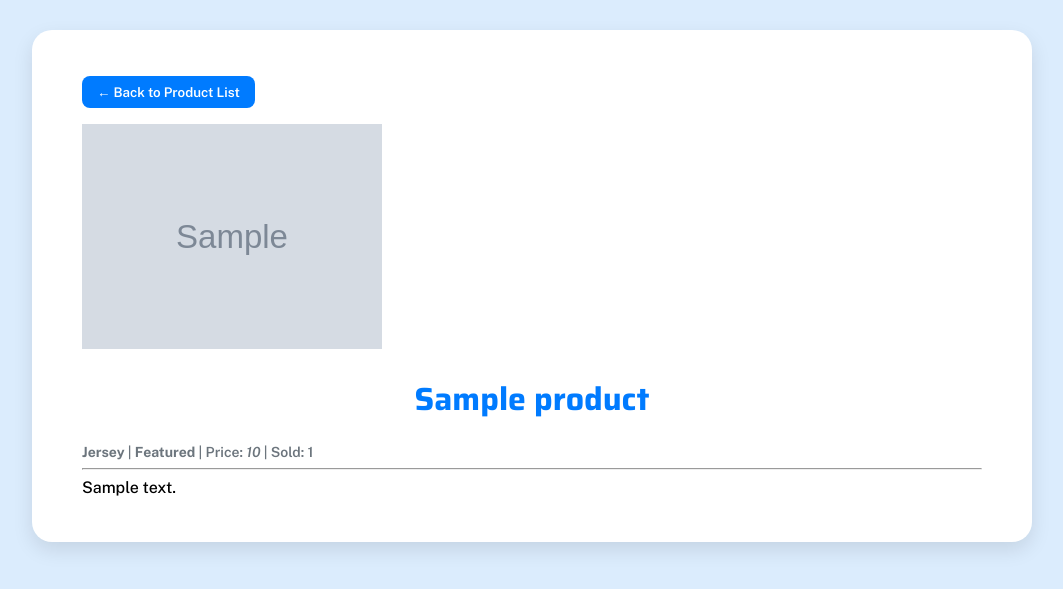
After one commit to mairazma/football-shop, a Django app: page /product/00000000-0000-0000-0000-000000000001/ in a window 1280 px wide. The commit adds this page. Shown: the top 589 px of the page, without its empty margins (108-1171 px from the left). Run offline with Django 5.2, Linux system fonts and the light colour scheme; tables that the repository leaves empty hold one stand-in row (values such as "Sample post"); grey boxes marked "Sample" are stand-in pictures.

Commit message:
Tugas 3 Done

```diff
--- a/football_shop/settings.py
+++ b/football_shop/settings.py
@@ -34,6 +34,9 @@
 
 ALLOWED_HOSTS = ["localhost", "127.0.0.1", 'maira-azma-footballshop.pbp.cs.ui.ac.id']
 
+CSRF_TRUSTED_ORIGINS = [
+    "https://maira-azma-footballshop.pbp.cs.ui.ac.id/"
+]
 
 # Application definition
 
@@ -62,7 +65,7 @@
 TEMPLATES = [
     {
         'BACKEND': 'django.template.backends.django.DjangoTemplates',
-        'DIRS': [],
+        'DIRS': [BASE_DIR / 'templates'],
         'APP_DIRS': True,
         'OPTIONS': {
             'context_processors': [
--- a/main/models.py
+++ b/main/models.py
@@ -1,6 +1,7 @@
 from django.db import models
+import uuid
 
-class Product(models.Model):
+class Products(models.Model):
     CATEGORY_CHOICES = [
         ('jersey', 'Jersey'),
         ('shoes', 'Shoes'),
@@ -8,14 +9,16 @@
         ('accessories', 'Accessories'),
         ('training', 'Training'),
         ('merchandise', 'Merchandise'),
-        ('protection', 'Protection')
+        ('protection', 'Protection'),
+        ('-', '-')
     ]
 
-    nama = models.CharField(max_length=255)
-    price = models.PositiveIntegerField(default=0)
-    description = models.TextField(default=0)
+    id = models.UUIDField(primary_key=True, default=uuid.uuid4, editable=False)
+    name = models.CharField(max_length=255)
+    price = models.IntegerField(default=0)
+    description = models.TextField(default="")
     thumbnail = models.URLField(blank=True, null=True)
-    category = models.CharField(max_length=20, choices=CATEGORY_CHOICES, default='Sport')
+    category = models.CharField(max_length=20, choices=CATEGORY_CHOICES, default='-')
     is_featured = models.BooleanField(default=False)
 
     # tambahan
--- /dev/null
+++ b/main/templates/product_detail.html
@@ -0,0 +1,26 @@
+{% extends 'base.html' %}
+{% block content %}
+<div class="card">
+<p><a href="{% url 'main:show_main' %}"><button>← Back to Product List</button></a></p>
+
+{% if product.thumbnail %}
+<img src="{{ product.thumbnail }}" alt="Product thumbnail" width="300">
+<div class="info-block">
+    <h1>{{ product.name }}</h1>
+    <h5>
+        <b>{{ product.get_category_display }}</b>
+        {% if product.is_featured %} | <b>Featured</b>{% endif %}
+        {% if product.is_best_seller %} | <b>Best Seller</b>{% endif %}
+        | Price: <i> {{ product.price }}</i>
+        | Sold: {{ product.purchase_count }}
+    </h5>
+    <hr>
+
+
+    {% endif %}
+
+    <p>{{ product.description }}</p>
+</div>
+</div>
+
+{% endblock content %}
--- a/main/urls.py
+++ b/main/urls.py
@@ -1,8 +1,14 @@
 from django.urls import path
-from main.views import show_main
+from main.views import show_main, create_product, show_product, show_xml, show_json, show_xml_by_id, show_json_by_id
 
 app_name = 'main'
 
 urlpatterns = [
     path('', show_main, name='show_main'),
+    path('xml/', show_xml, name='show_xml'),
+    path('json/', show_json, name='show_json'),
+    path('xml/<str:product_id>/', show_xml_by_id, name='show_xml_by_id'),
+    path('json/<str:product_id>/', show_json_by_id, name='show_json_by_id'),
+    path('create-product/', create_product, name='create_product'),
+    path('product/<str:id>/', show_product, name='show_product'),
 ]
--- a/main/views.py
+++ b/main/views.py
@@ -1,10 +1,63 @@
-from django.shortcuts import render
+from django.shortcuts import render, redirect, get_object_or_404
+from main.forms import ProductForm
+from main.models import Products
+from django.http import HttpResponse
+from django.core import serializers
 
 # Create your views here.
 def show_main(request):
+    products_list = Products.objects.all()
+
     context = {
         'name': 'Maira Azma Shaliha',
-        'class': 'PBP C'
+        'class': 'PBP C',
+        'product_list': products_list
     }
 
     return render(request, "main.html", context)
+
+
+def show_xml(request):
+    products_list = Products.objects.all()
+    xml_data = serializers.serialize("xml", products_list)
+    return HttpResponse(xml_data, content_type="application/xml")
+
+def show_json(request):
+    products_list = Products.objects.all()
+    json_data = serializers.serialize("json", products_list)
+    return HttpResponse(json_data, content_type="application/json")
+
+def show_xml_by_id(request, product_id):
+   try:
+       products_item = Products.objects.filter(pk=product_id)
+       xml_data = serializers.serialize("xml", products_item)
+       return HttpResponse(xml_data, content_type="application/xml")
+   except Products.DoesNotExist:
+       return HttpResponse(status=404)
+
+def show_json_by_id(request, product_id):
+   try:
+       products_item = Products.objects.get(pk=product_id)
+       json_data = serializers.serialize("json", [products_item])
+       return HttpResponse(json_data, content_type="application/json")
+   except Products.DoesNotExist:
+       return HttpResponse(status=404)
+
+def create_product(request):
+    form = ProductForm(request.POST or None)
+
+    if form.is_valid() and request.method == "POST":
+        form.save()
+        return redirect('main:show_main')
+
+    context = {'form': form}
+    return render(request, "create_product.html", context)
+
+def show_product(request, id):
+    product = get_object_or_404(Products, pk=id)
+
+    context = {
+        'product': product
+    }
+
+    return render(request, "product_detail.html", context)
--- /dev/null
+++ b/templates/base.html
@@ -0,0 +1,78 @@
+{% load static %}
+<!DOCTYPE html>
+<html lang="en">
+<head>
+    <meta charset="UTF-8" />
+    <meta name="viewport" content="width=device-width, initial-scale=1.0" />
+    {% block meta %} {% endblock meta %}
+
+    <link href="https://fonts.googleapis.com/css2?family=Public+Sans:ital,wght@0,100..900;1,100..900&family=Saira:ital,wght@0,100..900;1,100..900&display=swap" rel="stylesheet">
+
+    <style>
+      body {
+        display: flex;
+        justify-content: center;
+        align-items: flex-start;
+        background: #dbecfd;
+        margin: 0;
+        padding: 30px;
+      }
+      .card {
+        width: 80%;
+        max-width: 900px;
+        background: white;
+        padding: 30px 50px;
+        border-radius: 20px;
+        box-shadow: 0 8px 20px rgba(0,0,0,0.1);
+      }
+      .card h1 {
+        font-family: 'Saira', sans-serif;
+        color: #007bff;
+        margin-bottom: 20px;
+        text-align: center;
+      }
+
+      .info-block {
+        font-family: "Public Sans", sans-serif;
+        margin-bottom: 15px;
+      }
+      .info-block h5 {
+        color: #6c757d;
+        margin: 0;
+        font-size: 14px;
+        font-weight: 600;
+      }
+      .info-block p {
+        font-size: 16px;
+        font-weight: 500;
+        margin: 5px 0 15px 0;
+      }
+      .product-block {
+        font-family: "Public Sans", sans-serif;
+        margin-bottom: 15px;
+      }
+      .product-block p {
+        font-size: 13px;
+        font-weight: 500;
+      }
+      button {
+        font-family: "Public Sans", sans-serif;
+        padding: 8px 15px;
+        border: none;
+        border-radius: 8px;
+        background: #007bff;
+        color: white;
+        font-weight: 600;
+        cursor: pointer;
+      }
+      button:hover {
+        background: #024083;
+      }
+    </style>
+
+</head>
+
+<body>
+    {% block content %} {% endblock content %}
+</body>
+</html>
```
Also changed, not shown: football_shop/templates/base.html (added, +67 -0 lines), main/forms.py (added, +7 -0 lines), main/templates/create_product.html (added, +24 -0 lines), main/templates/main.html (+53 -64 lines), README.md, main/migrations/0002_products_delete_product.py (added), main/migrations/0003_alter_products_category.py (added), main/migrations/0004_alter_products_category.py (added), main/migrations/0005_alter_products_price.py (added), main/migrations/0006_alter_products_description.py (added).
